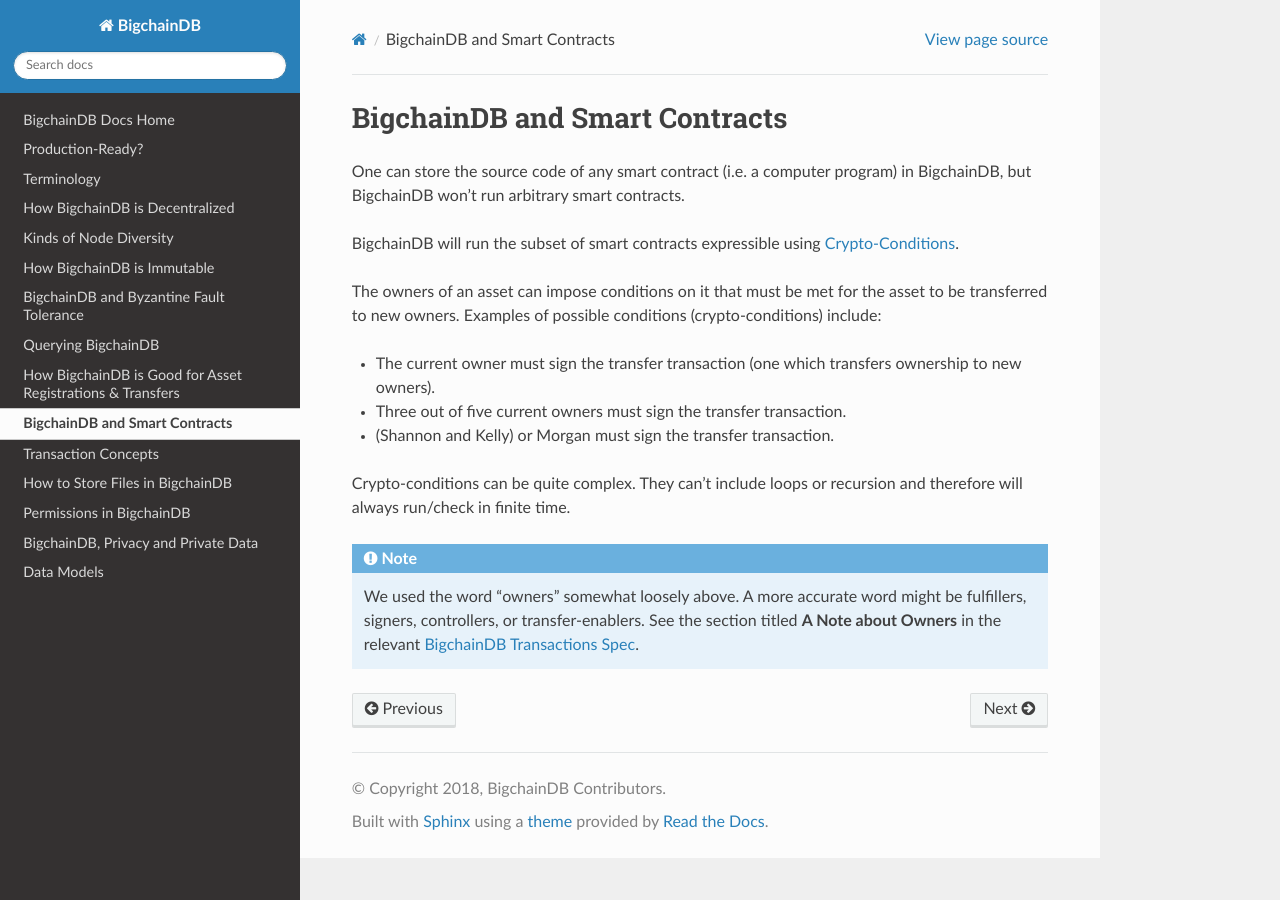
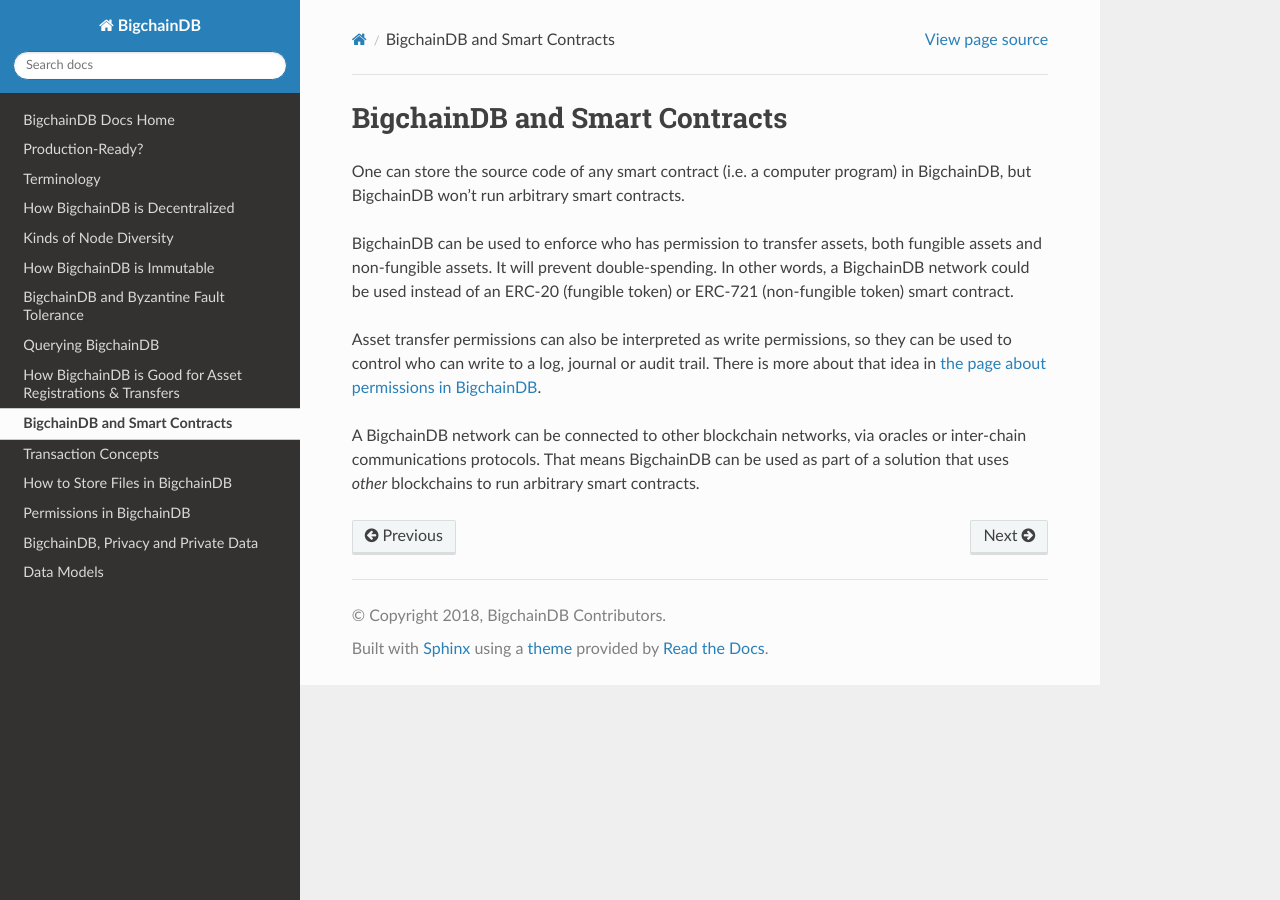
Before and after one commit to thematerials-network/bigchaindb-node, a Sphinx documentation site: the page built from bigchaindb/docs/root/source/smart-contracts.rst, in a window 1280 px wide. Built offline with Sphinx 7.4.7 and the Read the Docs theme 2.0.0, drawn with Linux system fonts in a browser that asks for light colours.

Commit message:
Problem: Docs page 'BigchainDB and Smart Contracts' is stale (#2504)
Solution: Update that page to reflect our current thinking on how BigchainDB relates to smart contracts

```diff
--- a/bigchaindb/docs/root/source/permissions.rst
+++ b/bigchaindb/docs/root/source/permissions.rst
@@ -2,6 +2,8 @@
 .. Copyright BigchainDB GmbH and BigchainDB contributors
    SPDX-License-Identifier: (Apache-2.0 AND CC-BY-4.0)
    Code is Apache-2.0 and docs are CC-BY-4.0
+
+.. _permissions-in-bigchaindb:
 
 Permissions in BigchainDB
 -------------------------
--- a/bigchaindb/docs/root/source/smart-contracts.rst
+++ b/bigchaindb/docs/root/source/smart-contracts.rst
@@ -8,16 +8,8 @@ BigchainDB and Smart Contracts
 
 One can store the source code of any smart contract (i.e. a computer program) in BigchainDB, but BigchainDB won't run arbitrary smart contracts.
 
-BigchainDB will run the subset of smart contracts expressible using `Crypto-Conditions <https://tools.ietf.org/html/draft-thomas-crypto-conditions-03>`_.
+BigchainDB can be used to enforce who has permission to transfer assets, both fungible assets and non-fungible assets. It will prevent double-spending. In other words, a BigchainDB network could be used instead of an ERC-20 (fungible token) or ERC-721 (non-fungible token) smart contract.
 
-The owners of an asset can impose conditions on it that must be met for the asset to be transferred to new owners. Examples of possible conditions (crypto-conditions) include:
+Asset transfer permissions can also be interpreted as write permissions, so they can be used to control who can write to a log, journal or audit trail. There is more about that idea in :ref:`the page about permissions in BigchainDB <permissions-in-bigchaindb>`.
 
-- The current owner must sign the transfer transaction (one which transfers ownership to new owners).
-- Three out of five current owners must sign the transfer transaction.
-- (Shannon and Kelly) or Morgan must sign the transfer transaction.
-
-Crypto-conditions can be quite complex. They can't include loops or recursion and therefore will always run/check in finite time.
-
-.. note::
-
-   We used the word "owners" somewhat loosely above. A more accurate word might be fulfillers, signers, controllers, or transfer-enablers. See the section titled **A Note about Owners** in the relevant `BigchainDB Transactions Spec <https://github.com/bigchaindb/BEPs/tree/master/tx-specs/>`_.
+A BigchainDB network can be connected to other blockchain networks, via oracles or inter-chain communications protocols. That means BigchainDB can be used as part of a solution that uses *other* blockchains to run arbitrary smart contracts.
```
